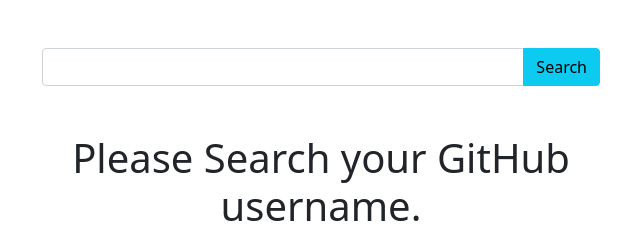
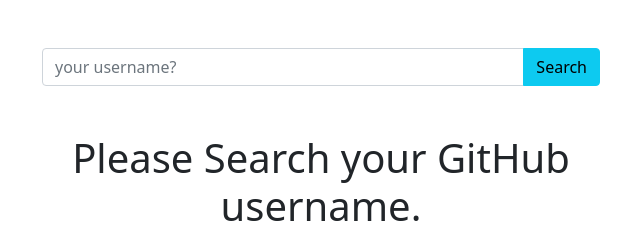
Before and after one commit to hossainrabbi/github-user-api, a plain HTML site: page index.html in a window 1280 px wide. Shown: the full height of the page, 319-959 px from the left. Drawn offline with nearby package versions, Linux system fonts and the light colour scheme.

Commit message:
add placeholder in search box

```diff
--- a/index.html
+++ b/index.html
@@ -16,7 +16,12 @@
   <body>
     <section class="container">
       <div class="input-group w-50 mx-auto my-5">
-        <input id="search-input" type="text" class="form-control" />
+        <input
+          id="search-input"
+          type="text"
+          class="form-control"
+          placeholder="your username?"
+        />
         <button onclick="clickSearchBtn()" class="btn btn-info">Search</button>
       </div>
       <div class="mx-auto w-50">
```
